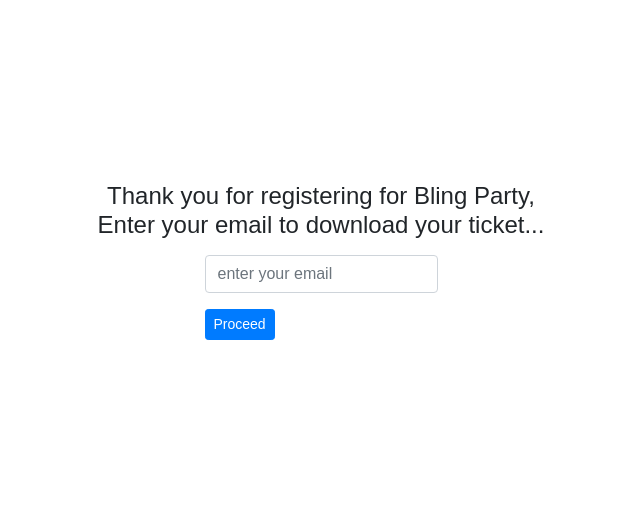
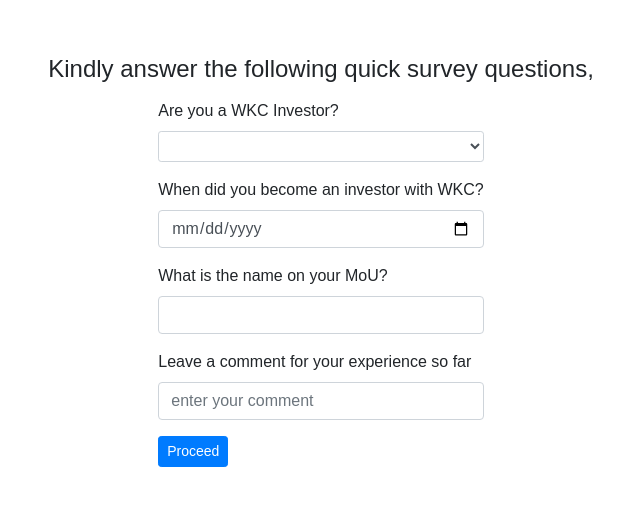
Before and after one commit to samuelkurdz/blink-party, a Vue app: page /register in a window 1280 px wide. Shown: the part 139-644 px from the top of the page, without its empty margins (319-959 px from the left). Built offline with nearby package versions, Linux system fonts and the light colour scheme; a web font is replaced by a local one.

Commit message:
form initiated

```diff
--- a/src/views/User-Register.vue
+++ b/src/views/User-Register.vue
@@ -1,18 +1,34 @@
 <template>
   <div class="user-register">
     <h4 class="text-center">
-      Thank you for registering for Bling Party,
-      <br>
-      Enter your email to download your ticket...
+      Kindly answer the following quick survey questions,
     </h4>
     <div class="action-point mt-2">
       <section>
         <div class="form-group">
-          <!--            <label for="Email">Email address</label>-->
-          <input type="email" class="form-control" v-model="userEmail"
-                 id="Email" placeholder="enter your email">
+          <label for="isWKUInvestor">Are you a WKC Investor? </label>
+          <select id="isWKUInvestor" class="form-control
+          form-control-sm" v-model="survey.isWKUInvestor">
+            <option>Yes</option>
+            <option>No</option>
+          </select>
         </div>
-        <button @click.prevent="emailSubmitter"
+        <div class="form-group">
+          <label for="nameOfMoU">When did you become an investor with WKC? </label>
+          <input type="date" class="form-control" v-model="survey.dateOfJoining"
+                 id="nameOfMoU">
+        </div>
+        <div class="form-group">
+          <label for="when">What is the name on your MoU? </label>
+          <input type="email" class="form-control" v-model="survey.nameOfMoU"
+                 id="when">
+        </div>
+        <div class="form-group">
+          <label for="comment">Leave a comment for your experience so far </label>
+          <input type="text" class="form-control" v-model="survey.comment"
+                 id="comment" placeholder="enter your comment">
+        </div>
+        <button @click.prevent="submitSurvey"
                 class="btn btn-sm btn-primary">
           Proceed
         </button>
@@ -25,13 +41,21 @@
   name: 'User-Register',
   data() {
     return {
-      userEmail: null,
+      survey: {
+        userName: null,
+        userEmail: null,
+        Location: null,
+        Gender: null,
+        comment: null,
+        isWKUInvestor: null,
+        dateOfJoining: null,
+        nameOfMoU: null,
+      },
     };
   },
   methods: {
-    emailSubmitter() {
-      console.log(this.userEmail);
-      this.$router.push('download');
+    submitSurvey() {
+      console.log(this.survey);
     },
   },
 };
```
